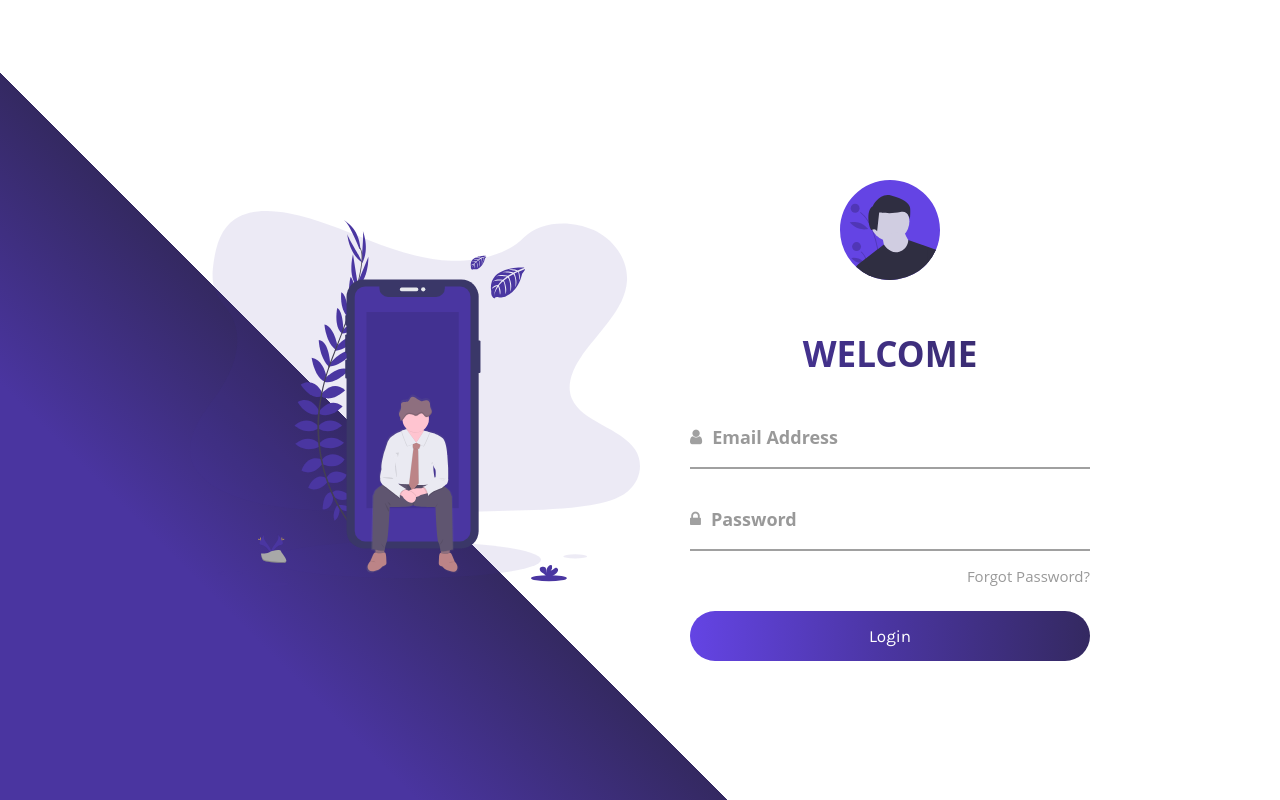
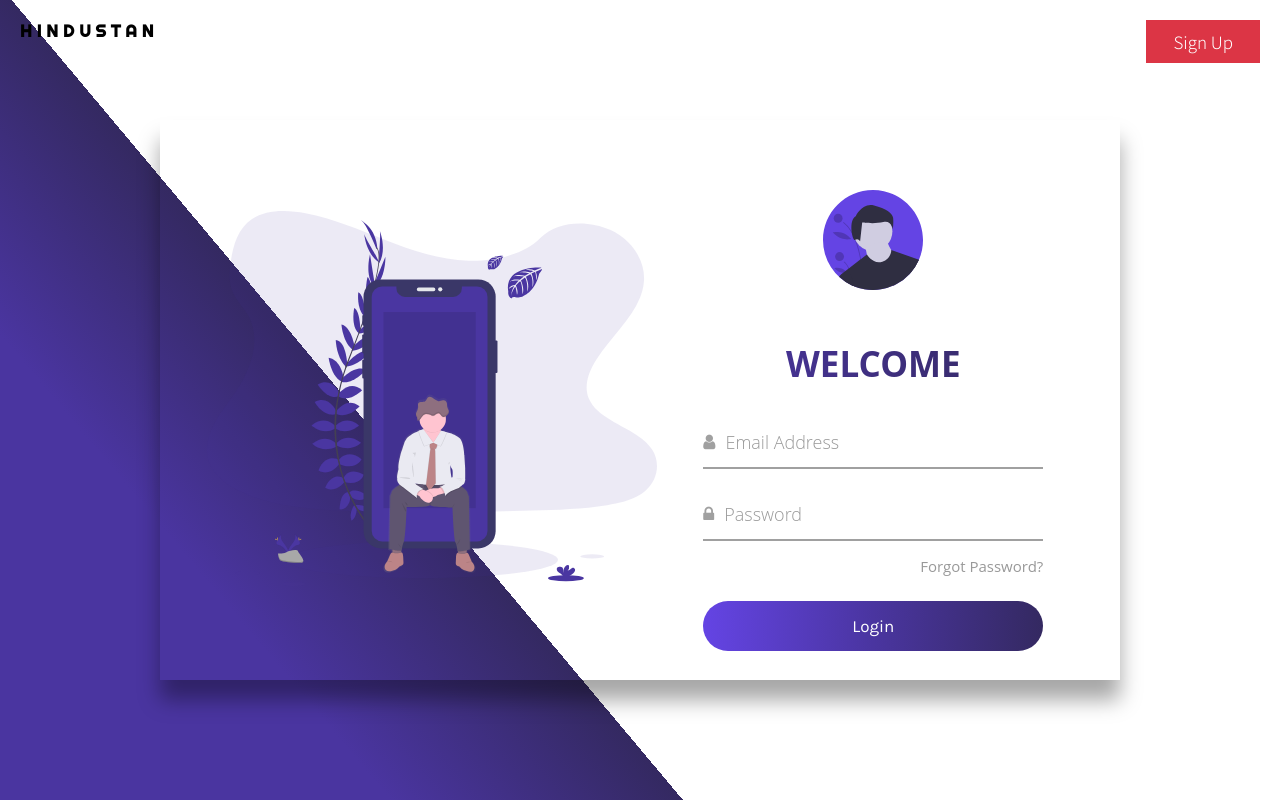
Before and after one commit to er-parag91/Community-Web-App, a React app: page /auth in a window 1280 px wide. Built offline with nearby package versions, Linux system fonts and the light colour scheme.

Commit message:
refactor

```diff
--- a/src/Components/Auth2/Auth2.jsx
+++ b/src/Components/Auth2/Auth2.jsx
@@ -8,7 +8,8 @@ import './Auth2.scss';
 import '../../UI/Header.scss';
 import { connect } from 'react-redux';
 import PropTypes from 'prop-types';
-import Login from './Login';
+import Login from './Login/Login';
+import LoginHeader from './LoginHeader/LoginHeader';
 
 const SVG = require('../../assets/SVGs/SVG.svg');
 
@@ -141,6 +142,7 @@ class Auth2 extends Component {
     const isLoggingIn = true;
     return (
       <div className="Auth">
+        <LoginHeader />
         <div className="Auth__Container">
           <div className="Auth__Container--SVG">
             <img src={SVG} alt="" />
--- a/src/Components/Auth2/Auth2.scss
+++ b/src/Components/Auth2/Auth2.scss
@@ -1,14 +1,14 @@
 .Auth {
     width: 100vw;
     height: 100vh;
-    background: linear-gradient(45deg, var(--color-Primary-light) 20%, var(--color-Primary-dark) 35%, var(--color-white)35%);
+    background: linear-gradient(50deg, var(--color-Primary-light) 20%, var(--color-Primary-dark) 35%, var(--color-white)35%);
 }
 
 .Auth__Container {
     // background: white;
     display: flex;
     flex-direction: row;
-    // box-shadow: 0 20px 20px rgba(0, 0, 0, 0.349);
+    box-shadow: 0 20px 20px rgba(0, 0, 0, 0.349);
     width: 75vw;
     height: 70vh;
     margin: auto;
@@ -17,7 +17,7 @@
     bottom: 0;
     left: 0;
     right: 0;
-    justify-content: space-between;
+    justify-content: space-evenly;
     align-items: center;
     align-content: center;
     padding: 3rem;
@@ -30,3 +30,24 @@
 
     }
 }
+
+@media (max-width: 772px) {
+    .Auth__Container{
+        width: 70vw;
+        height: 70vh;
+
+        &--SVG{
+            display: none;
+        }
+    }
+}
+
+@media (max-width: 992px) {
+    .Auth__Container{
+        width: 80vw;
+        height: 75vh;
+
+        &--SVG{
+        }
+    }
+}
--- a/src/Components/Auth2/Login.jsx
+++ b/src/Components/Auth2/Login/Login.jsx
@@ -5,12 +5,12 @@
 /* eslint-disable no-unused-vars */
 import React, { Component } from 'react';
 import { PropTypes } from 'prop-types';
-import ForgotPassword from '../Auth/ForgotPassword';
-import '../../UI/Button.scss';
+import ForgotPassword from '../../Auth/ForgotPassword';
+import '../../../UI/Button.scss';
 import './Login.scss';
-import '../../UI/Header.scss';
+import '../../../UI/Header.scss';
 
-const Avatar = require('../../assets/SVGs/Avatar.svg');
+const Avatar = require('../../../assets/SVGs/Avatar.svg');
 
 class Login extends Component {
   componentDidMount() {
--- a/src/Components/Auth2/Login.scss
+++ b/src/Components/Auth2/Login/Login.scss
@@ -1,5 +1,6 @@
 .Login {
     width: 40rem;
+    padding: 0 3rem;
     display: flex;
     flex-direction: column;
     font-family: 'Open Sans', sans-serif;
@@ -18,6 +19,10 @@
         padding: .5rem 0;
         border-bottom: 2px solid #a0a0a0;
         position: relative;
+
+        &.focus{
+            border-bottom: 2px solid var(--color-Primary-light);
+        }
 
         &.focus {
             i {
@@ -105,7 +110,7 @@
 
 .Login__Input>div {
     position: relative;
-    height: 5rem;
+    height: 4rem;
 }
 
 .Login__Input>div h5 {
@@ -116,6 +121,7 @@
     transform: translateY(-50%);
     color: var(--color-Grey-dark-3);
     font-size: 1.8rem;
+    font-weight: 300;
     transition: 300ms;
 }
 
@@ -124,21 +130,3 @@
     transform: translateY(-185%);
     font-size: 1.2rem;
 }
-
-.Login__Input::after,
-.Login__Input::before {
-    content: '';
-    position: absolute;
-    bottom: -2px;
-    width: 0;
-    height: 2px;
-    background-color: var(--color-Primary-light);
-}
-
-.Login__Input::after {
-    right: 50%;
-}
-
-.Login__Input::before {
-    left: 50%;
-}
--- /dev/null
+++ b/src/Components/Auth2/LoginHeader/LoginHeader.jsx
@@ -0,0 +1,12 @@
+import React from 'react';
+import OutlinedButton from '../../../UI/OutlinedButton/OutlinedButton';
+import './LoginHeader.scss';
+
+const LoginHeader = () => (
+  <div className="LoginHeader">
+    <span>Hindustan</span>
+    <OutlinedButton text="Sign Up" />
+  </div>
+);
+
+export default LoginHeader;
--- /dev/null
+++ b/src/Components/Auth2/LoginHeader/LoginHeader.scss
@@ -0,0 +1,20 @@
+.LoginHeader{
+  position: fixed;
+  width: 100vw;
+  top: 0;
+  left: 0;
+  display: flex;
+  flex-direction: row;
+  justify-content: space-between;
+  min-height: 7rem;
+  padding: 2rem;
+  span {
+    text-transform: uppercase;
+    color: var(--color-Primary);
+    font-weight: 900;
+    font-size: 1.7rem;
+    font-family: 'Righteous';
+    letter-spacing: 0.5rem;
+    margin-right: 6rem;
+  }
+}
```
